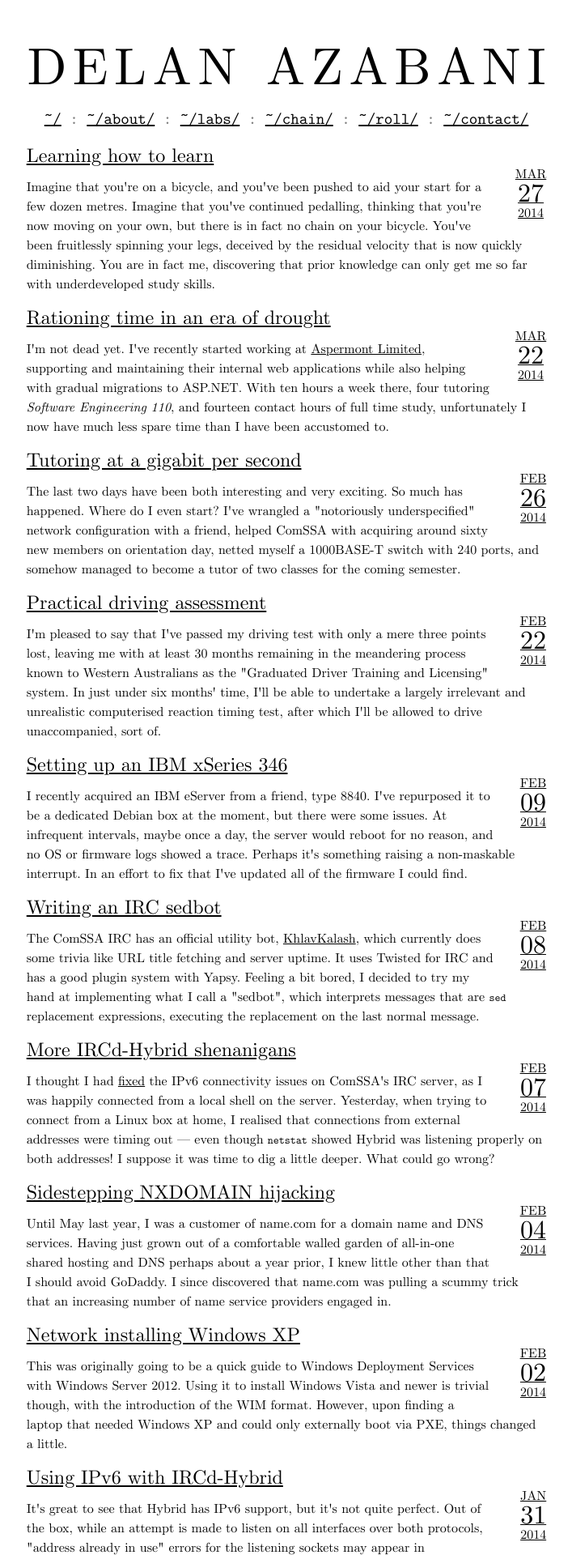
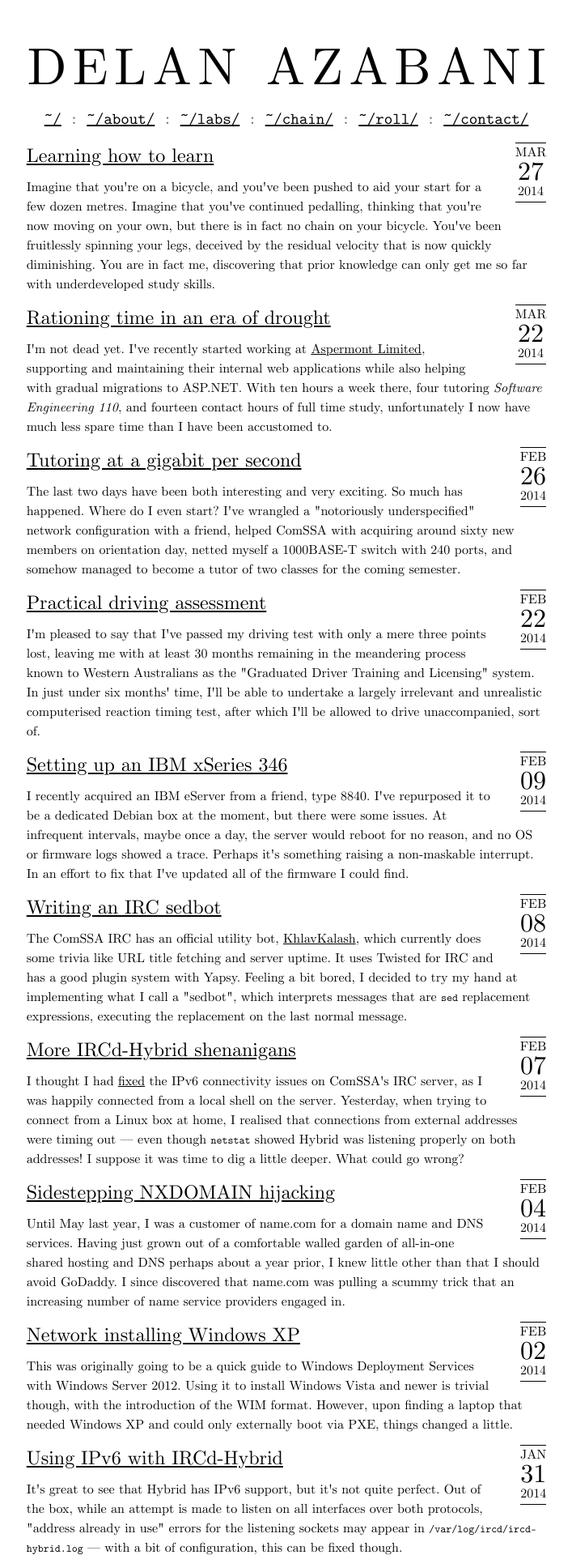
Before and after one commit to delan/www.azabani.com, a Jekyll site: the page built from index.html, in a window 1280 px wide. Shown: the top 1920 px of the page at 81% size, without its empty margins (286-993 px from the left). Built offline with Jekyll 4.4.1, drawn with Linux system fonts in a browser that asks for light colours.

Commit message:
improve the appearance of post dates

```diff
--- a/css/all.css
+++ b/css/all.css
@@ -112,10 +112,16 @@ nav a {
 }
 .post_date {
 	float: right;
-	margin: 2em 0 1em 2em;
+	margin: 0 0 1em 2em;
 	line-height: 1;
 	text-align: center;
 	text-transform: uppercase;
+	border: thin solid black;
+	border-width: thin 0;
+	padding: 0.25em 0;
+}
+.post_date a {
+	text-decoration: none;
 }
 .post_date .date {
 	font-size: 2em;
```
